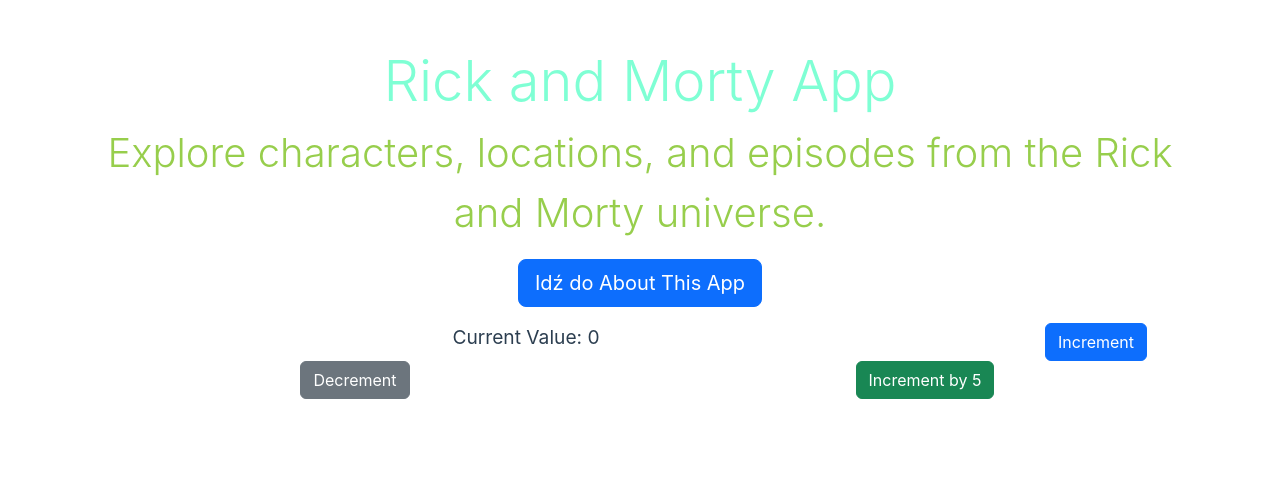
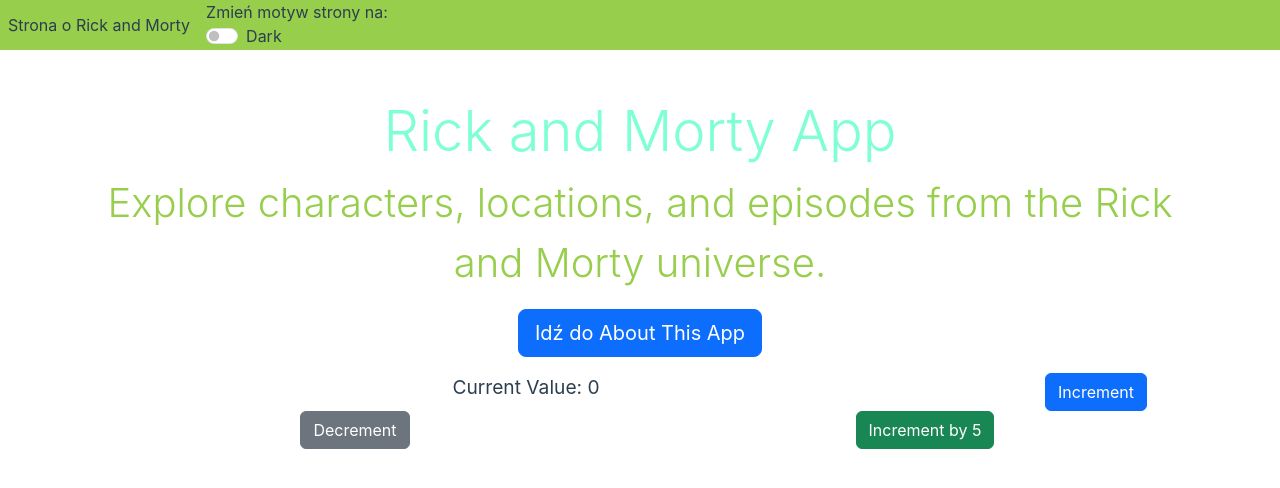
Before and after one commit to Pablo2904/rick-morty-app, a React (Create React App) app in the folder rick-morty-app-client/: page / in a window 1280 px wide. Shown: the top 488 px of the page. Built offline with nearby package versions, Linux system fonts and the light colour scheme.

Commit message:
features/SCRAM-4: add toggle button for theming

```diff
--- /dev/null
+++ b/rick-morty-app-client/src/components/molecules/Header/Header.module.scss
@@ -0,0 +1,4 @@
+.headerContainer {
+  background-color: var(--primary-color);
+  color: var(--text-primary);
+}
--- /dev/null
+++ b/rick-morty-app-client/src/components/molecules/Header/Header.tsx
@@ -0,0 +1,19 @@
+import React from "react";
+import ThemeToggle from "../ThemeToggle/ThemeToggle";
+import { Stack } from "react-bootstrap";
+import style from "./Header.module.scss";
+
+export default function Header() {
+  return (
+    <header>
+      <Stack
+        direction="horizontal"
+        gap={3}
+        className={`px-2 ${style.headerContainer}`}
+      >
+        Strona o Rick and Morty
+        <ThemeToggle />
+      </Stack>
+    </header>
+  );
+}
--- /dev/null
+++ b/rick-morty-app-client/src/components/molecules/ThemeToggle/ThemeToggle.tsx
@@ -0,0 +1,22 @@
+import React from "react";
+import { useTheme } from "../../../context/ThemeContext/ThemeContext";
+import Form from "react-bootstrap/Form";
+
+const ThemeToggle = () => {
+  const { theme, toggleTheme } = useTheme();
+
+  return (
+    <div>
+      Zmień motyw strony na:
+      <Form.Switch
+        onClick={toggleTheme}
+        type="switch"
+        label={theme === "light" ? "Dark" : "Light"}
+        onChange={() => {}}
+        checked={Boolean(theme === "dark")}
+      />
+    </div>
+  );
+};
+
+export default ThemeToggle;
--- a/rick-morty-app-client/src/context/ThemeContext/ThemeContext.tsx
+++ b/rick-morty-app-client/src/context/ThemeContext/ThemeContext.tsx
@@ -7,6 +7,7 @@
   useCallback,
   useEffect,
 } from "react";
+import "./Theme.module.scss";
 
 type Theme = "light" | "dark";
 
@@ -20,7 +21,9 @@
 export const ThemeProvider: React.FC<{ children: ReactNode }> = ({
   children,
 }) => {
-  const [theme, setTheme] = useState<Theme>("light");
+  const [theme, setTheme] = useState<Theme>(
+    (localStorage.getItem("theme") as Theme) || "light"
+  );
 
   const toggleTheme = useCallback(() => {
     setTheme((prevTheme) => (prevTheme === "light" ? "dark" : "light"));
@@ -30,6 +33,8 @@
 
   // Dynamically update the `body` class when the theme changes
   useEffect(() => {
+    localStorage.setItem("theme", theme);
+
     document.body.className = theme === "light" ? "light-theme" : "dark-theme";
   }, [theme]);
 
--- a/rick-morty-app-client/src/pages/Home/HomePage.tsx
+++ b/rick-morty-app-client/src/pages/Home/HomePage.tsx
@@ -10,6 +10,7 @@
 } from "../../state/exampleSlice/exampleSlice";
 import styles from "./HomePage.module.scss";
 import { useNavigate } from "react-router-dom";
+import Header from "../../components/molecules/Header/Header";
 
 const HomePage: React.FC = () => {
   const dispatch = useDispatch<AppDispatch>(); // Typed dispatch
@@ -17,13 +18,15 @@
   const navigate = useNavigate();
 
   return (
+    <>
+      <Header />
       <Container className={`mt-5 ${styles.container}`}>
         <Row className="text-center">
           <Col>
             <h1 className="display-4">Rick and Morty App</h1>
             <p className={`lead ${styles.title}`}>
-            Explore characters, locations, and episodes from the Rick and Morty
-            universe.
+              Explore characters, locations, and episodes from the Rick and
+              Morty universe.
             </p>
 
             <Button
@@ -57,6 +60,7 @@
           </Col>
         </Row>
       </Container>
+    </>
   );
 };
 
```
Lines whose indentation alone changed are shown as unchanged.
